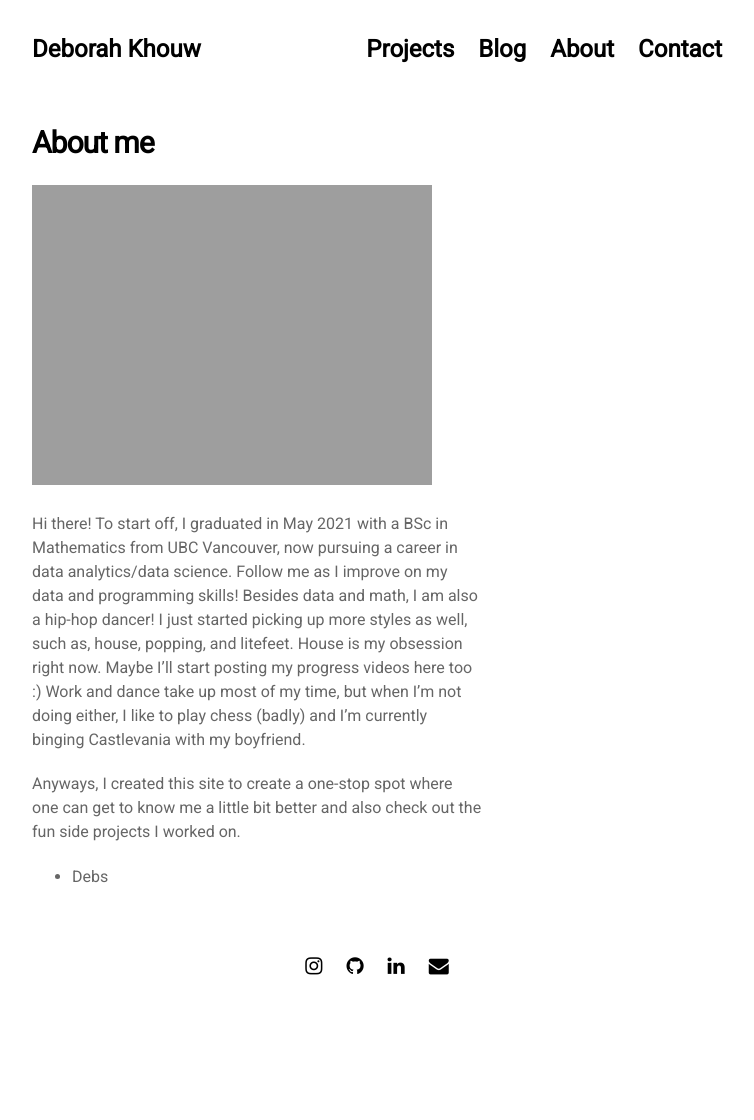
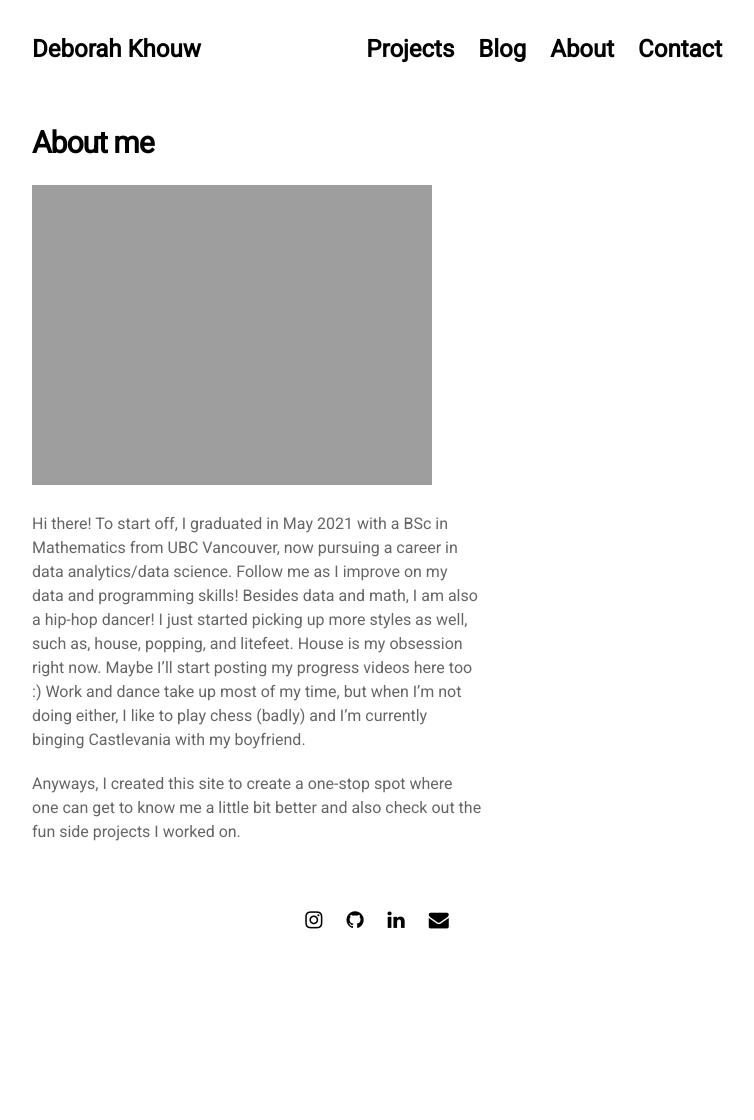
Before and after one commit to dkhouw/dkhouw.github.io, a Jekyll site: the page built from pages/about.md, in a window 1280 px wide. Shown: the whole page, without its empty margins (263-1017 px from the left). Built offline with Jekyll 4.4.1, drawn with Linux system fonts in a browser that asks for light colours; nearby versions of some CDN libraries; after the commit the page ends 1074 px from its top, so only the background shows below that.

Commit message:
Update about.md

```diff
--- a/pages/about.md
+++ b/pages/about.md
@@ -11,5 +11,3 @@ permalink: /about
 Hi there! To start off, I graduated in May 2021 with a BSc in Mathematics from UBC Vancouver, now pursuing a career in data analytics/data science. Follow me as I improve on my data and programming skills! Besides data and math, I am also a hip-hop dancer! I just started picking up more styles as well, such as, house, popping, and litefeet. House is my obsession right now. Maybe I'll start posting my progress videos here too :) Work and dance take up most of my time, but when I'm not doing either, I like to play chess (badly) and I'm currently binging Castlevania with my boyfriend.
 
 Anyways, I created this site to create a one-stop spot where one can get to know me a little bit better and also check out the fun side projects I worked on.
-
-- Debs
```
